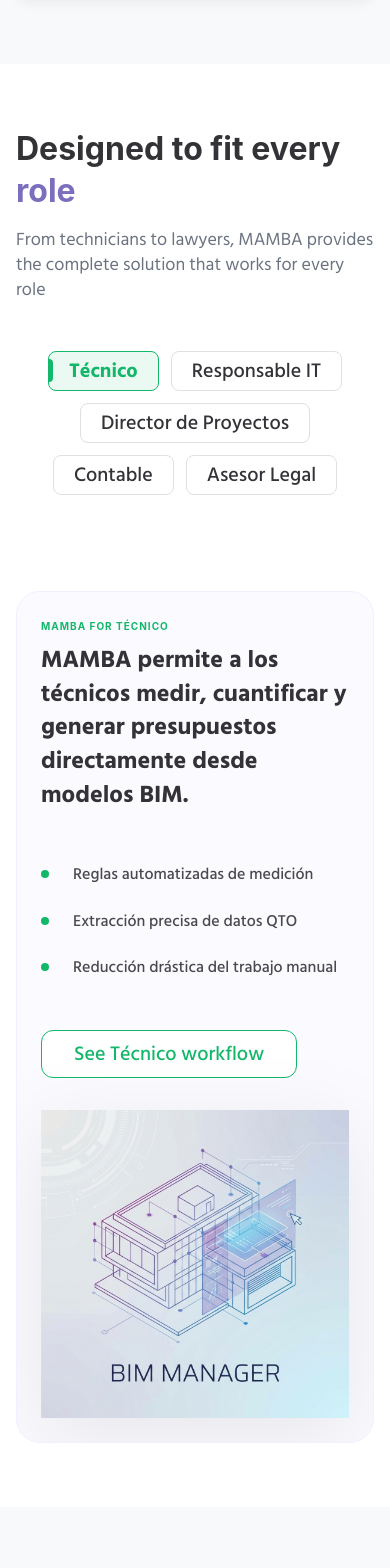
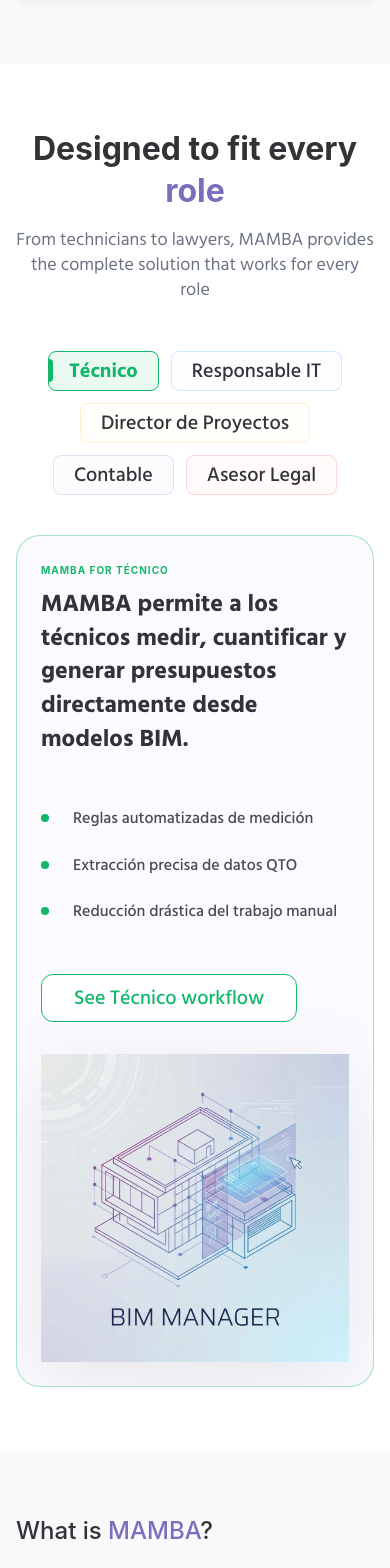
Before and after one commit to Juanda-Mayorga/Repositorio-pruebas-design, a React (Vite) app: page /landing in a window 390 px wide. Shown: the part 2780-4348 px from the top of the page. Built offline with nearby package versions, Linux system fonts and the light colour scheme.

Commit message:
✨feat: refine Roles section centering, spacing, and visual synchronization Comprehensive update to the "Designed to fit every role" section to enhance usability, branding, and consistency across all breakpoints.

```diff
--- a/src/web/pages/LandingPage.tsx
+++ b/src/web/pages/LandingPage.tsx
@@ -470,8 +470,15 @@
 
             {/* 5. Designed to fit every role */}
             <Box sx={{ py: { xs: 8, md: 16 }, bgcolor: '#FFFFFF', overflow: 'hidden' }}>
-                <Container maxWidth="lg">
-                    <Box sx={{ mb: { xs: 6, md: 10 } }}>
+                <Container maxWidth="lg" sx={{ px: { xs: 2, sm: 6, md: 10, lg: 15 } }}>
+                    <Box sx={{
+                        mb: { xs: 6, md: 10 },
+                        textAlign: 'center',
+                        display: 'flex',
+                        flexDirection: 'column',
+                        alignItems: 'center',
+                        mx: 'auto'
+                    }}>
                         <Typography
                             variant="h2"
                             sx={{
@@ -487,7 +494,7 @@
                             variant="body1"
                             sx={{
                                 color: 'text.secondary',
-                                maxWidth: '600px',
+                                maxWidth: '700px',
                                 fontSize: '18px',
                                 fontFamily: '"Hind Siliguri", sans-serif'
                             }}
@@ -496,7 +503,7 @@
                         </Typography>
                     </Box>
 
-                    <Grid container spacing={8}>
+                    <Grid container spacing={{ xs: 3, md: 8 }}>
                         {/* Role Selector */}
                         <Grid size={{ xs: 12, md: 4 }}>
                             <Box
@@ -506,7 +513,7 @@
                                     flexWrap: { xs: 'wrap', md: 'nowrap' },
                                     justifyContent: { xs: 'center', md: 'flex-start' },
                                     gap: { xs: 1.5, md: 1 },
-                                    mb: { xs: 4, md: 0 }
+                                    mb: { xs: 2, md: 0 }
                                 }}
                             >
                                 {roles.map((role, index) => (
@@ -522,11 +529,11 @@
                                             textAlign: 'left',
                                             transition: 'all 0.3s cubic-bezier(0.4, 0, 0.2, 1)',
                                             position: 'relative',
-                                            bgcolor: activeRole === index ? `${role.color}15` : 'transparent',
+                                            bgcolor: activeRole === index ? `${role.color}15` : `${role.color}05`,
                                             border: '1px solid',
-                                            borderColor: activeRole === index ? role.color : { xs: '#E0E0E0', md: 'transparent' },
+                                            borderColor: activeRole === index ? role.color : `${role.color}30`,
                                             '&:hover': {
-                                                bgcolor: activeRole === index ? `${role.color}15` : '#F9F9FB',
+                                                bgcolor: activeRole === index ? `${role.color}15` : `${role.color}10`,
                                                 transform: { xs: 'none', md: activeRole === index ? 'none' : 'translateX(8px)' },
                                                 borderColor: role.color
                                             }
@@ -553,18 +560,6 @@
                                             >
                                                 {role.title}
                                             </Typography>
-                                            <Typography
-                                                variant="body2"
-                                                sx={{
-                                                    color: 'text.secondary',
-                                                    mt: 0.5,
-                                                    opacity: activeRole === index ? 1 : 0.7,
-                                                    fontSize: '14px',
-                                                    display: { xs: 'none', sm: 'none', md: 'block' }
-                                                }}
-                                            >
-                                                {activeRole === index ? 'Active perspective' : 'View capabilities'}
-                                            </Typography>
                                         </Box>
                                     </ButtonBase>
                                 ))}
@@ -589,7 +584,9 @@
                                         flexDirection: 'column',
                                         position: 'relative',
                                         overflow: 'hidden',
-                                        border: '1px solid #F0F0FF'
+                                        border: '1px solid',
+                                        borderColor: `${roles[activeRole].color}60`,
+                                        transition: 'all 0.3s cubic-bezier(0.4, 0, 0.2, 1)'
                                     }}
                                 >
                                     <Grid container spacing={4} alignItems="center" sx={{ height: '100%' }}>
```
